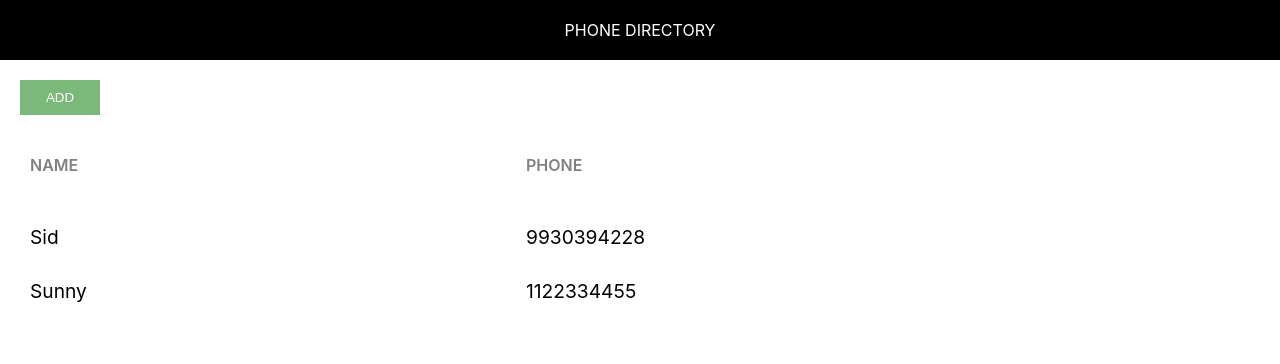
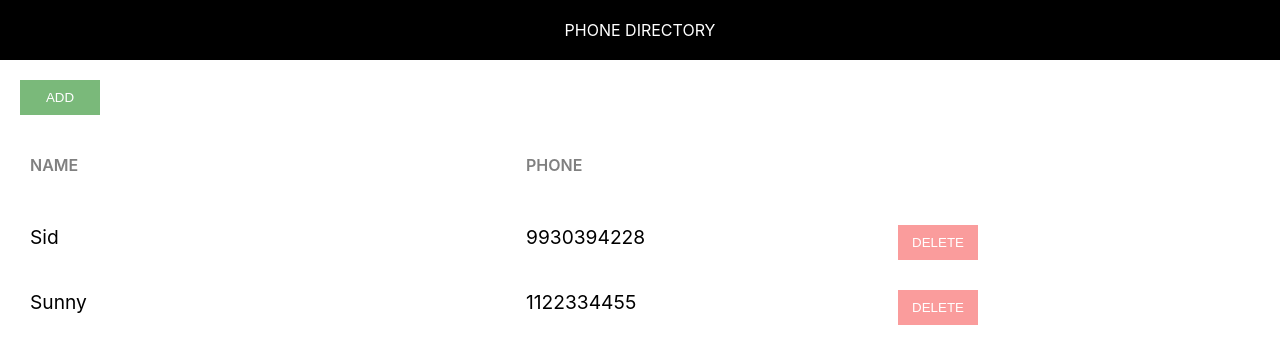
Before and after one commit to randomindianguy/phone-directory, a React (Create React App) app: page / in a window 1280 px wide. Shown: the top 364 px of the page. Built offline with nearby package versions, Linux system fonts and the light colour scheme.

Commit message:
Added 'Delete' button

```diff
--- a/src/App.css
+++ b/src/App.css
@@ -41,3 +41,9 @@
     color: #808080;
     text-transform: uppercase;
 }
+
+
+.delete-btn{
+    background: #fa9c9c;
+    color: #fff;
+}
--- a/src/App.js
+++ b/src/App.js
@@ -31,9 +31,15 @@ function App() {
             return <div ley={sub.id} className='grid-container'>
             <span className='grid-item'>{sub.name}</span>
             <span className='grid-item'>{sub.phone}</span>
+            <span className="grid-item action-btn-container">
+                  <button className="custom-btn delete-btn">Delete</button>
+            </span>
             </div>
           })
         }
+
+
+
 
 
       </div>
```
